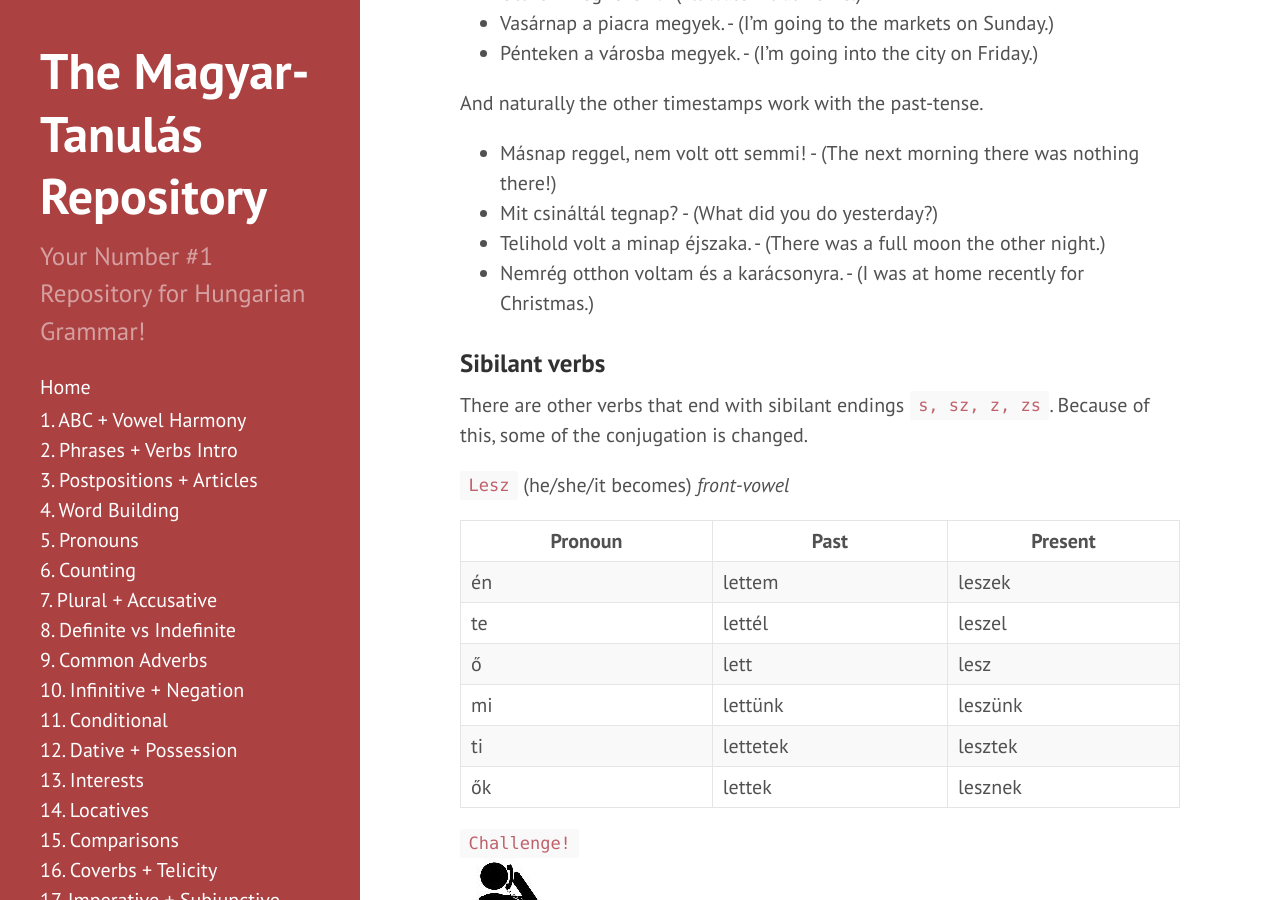
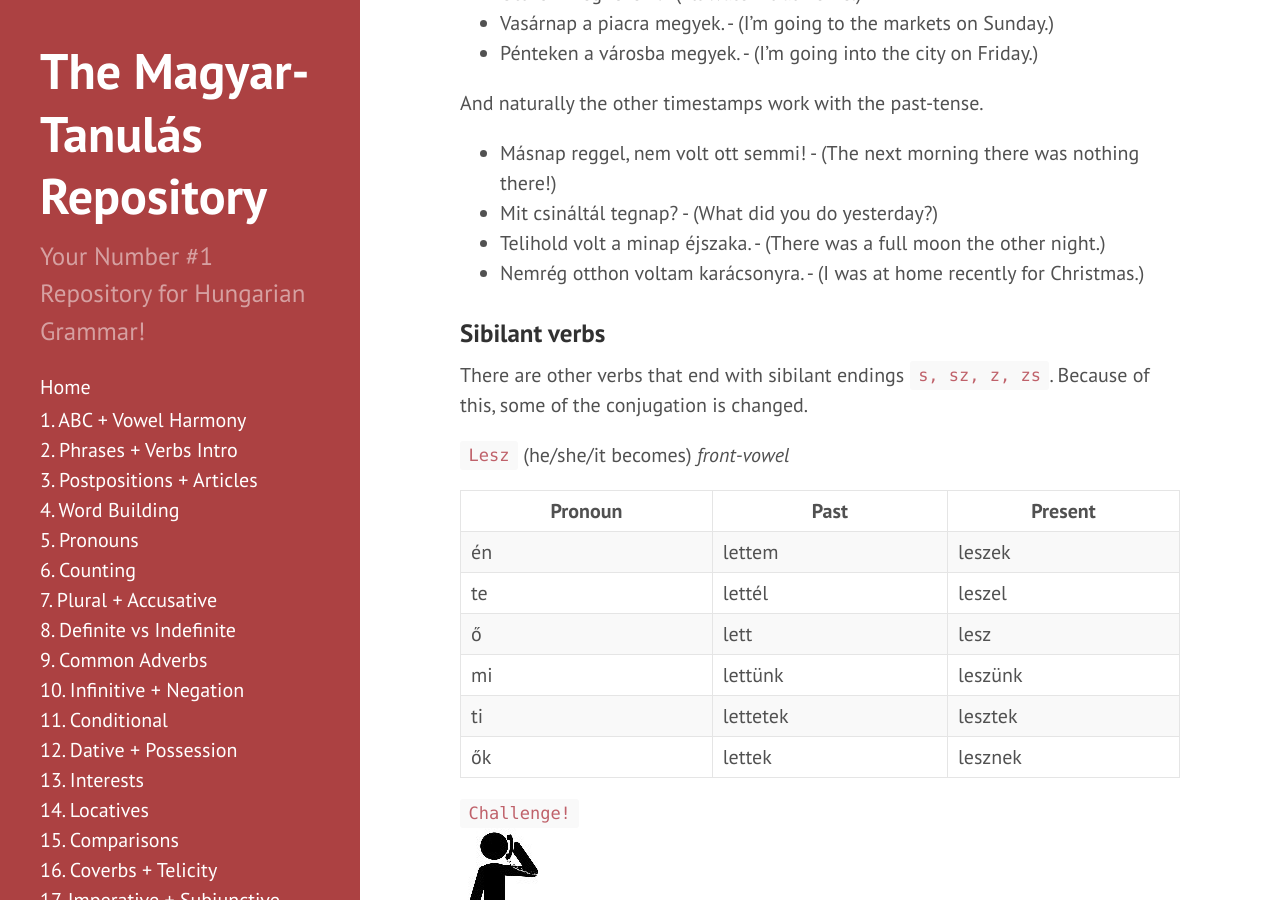
Before and after one commit to Magyartanulas/magyartanulas.github.io, a Jekyll site: the page built from phrases_verbs-intro.md, in a window 1280 px wide and 900 px high, scrolled down 6287 px. Built offline with Jekyll 4.4.1, drawn with Linux system fonts in a browser that asks for light colours; Markdown is read by kramdown in place of the engine named in the settings; comment, search, counter and statistics services are not loaded.

Commit message:
Update phrases_verbs-intro.md

```diff
--- a/phrases_verbs-intro.md
+++ b/phrases_verbs-intro.md
@@ -171,7 +171,7 @@ And naturally the other timestamps work with the past-tense.
 * Másnap reggel, nem volt ott semmi! - (The next morning there was nothing there!)
 * Mit csináltál tegnap? - (What did you do yesterday?)
 * Telihold volt a minap éjszaka. - (There was a full moon the other night.)
-* Nemrég otthon voltam és a karácsonyra. - (I was at home recently for Christmas.)
+* Nemrég otthon voltam karácsonyra. - (I was at home recently for Christmas.)
 
 ### Sibilant verbs
 
```
